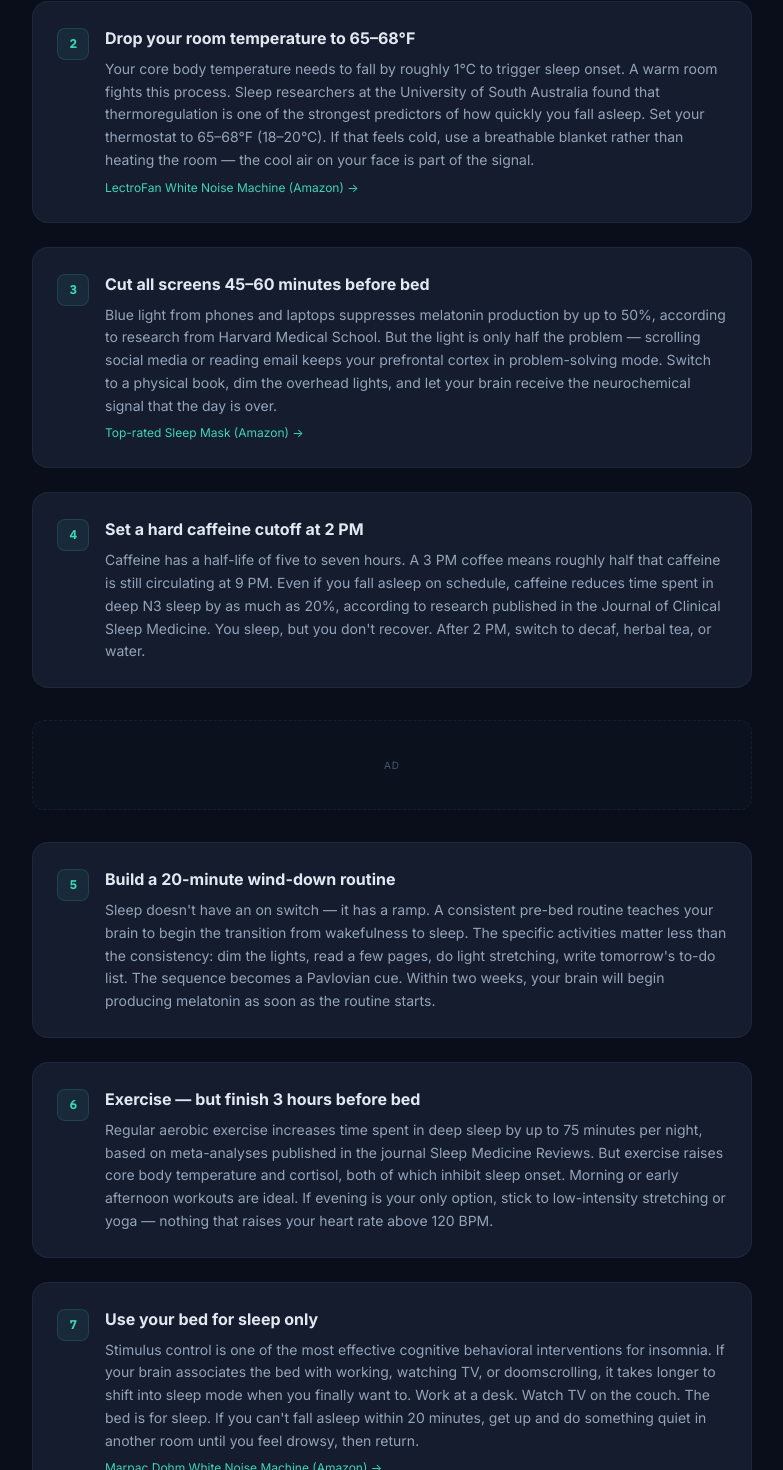
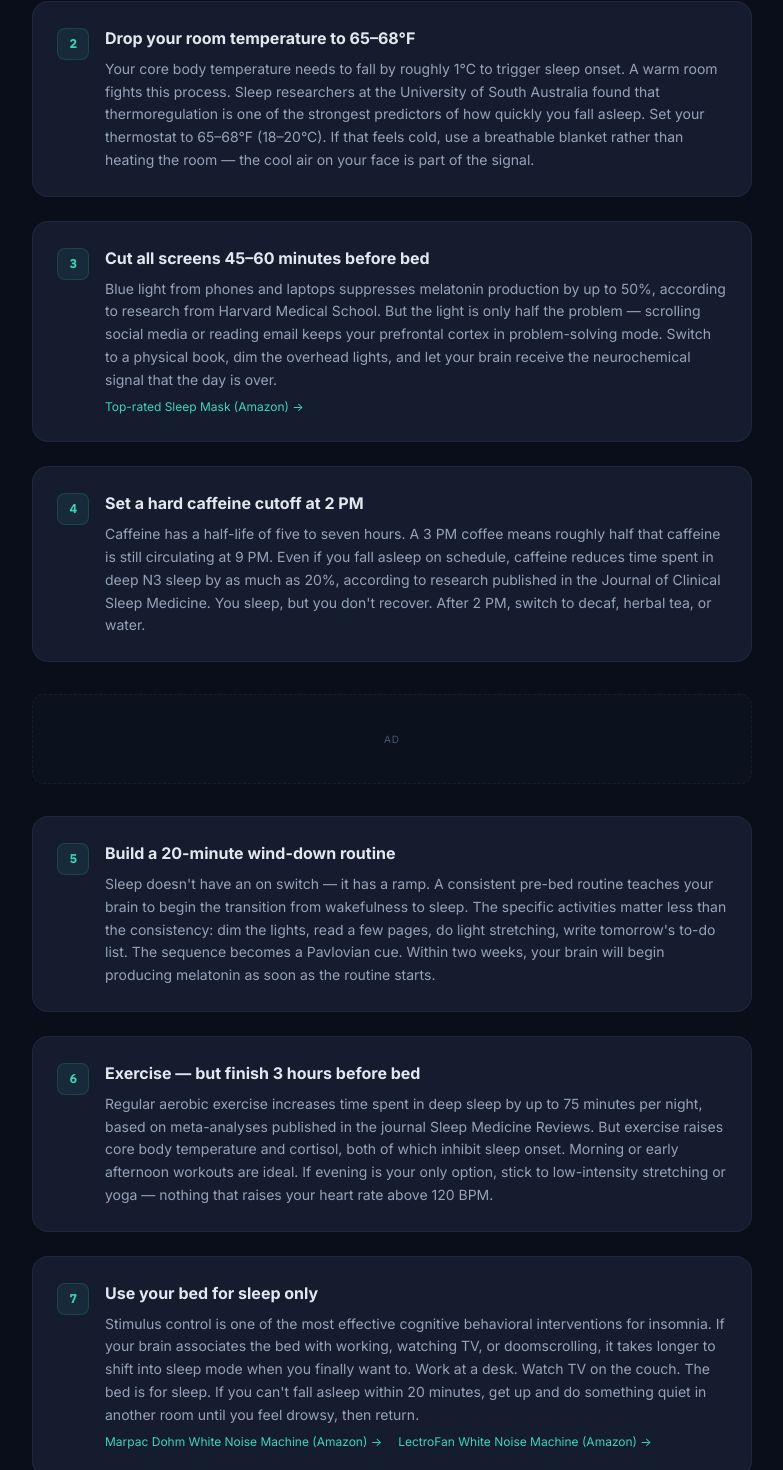
Before and after one commit to James-Hill-864/sleep-calculator, a React (Vite) app: page /sleep-tips in a window 1280 px wide. Shown: the part 602-2072 px from the top of the page, without its empty margins (248-1031 px from the left). Built offline with nearby package versions, Linux system fonts and the light colour scheme.

Commit message:
Move LectroFan link from tip 2 to tip 7, remove temp tip affiliate

```diff
--- a/src/pages/SleepTips.jsx
+++ b/src/pages/SleepTips.jsx
@@ -10,7 +10,6 @@ const TIPS = [
   {
     title: 'Drop your room temperature to 65–68°F',
     body: 'Your core body temperature needs to fall by roughly 1°C to trigger sleep onset. A warm room fights this process. Sleep researchers at the University of South Australia found that thermoregulation is one of the strongest predictors of how quickly you fall asleep. Set your thermostat to 65–68°F (18–20°C). If that feels cold, use a breathable blanket rather than heating the room — the cool air on your face is part of the signal.',
-    affiliate: { href: 'https://amzn.to/4e1Zbnd', label: 'LectroFan White Noise Machine (Amazon) →' },
   },
   {
     title: 'Cut all screens 45–60 minutes before bed',
@@ -35,7 +34,10 @@ const TIPS_2 = [
   {
     title: 'Use your bed for sleep only',
     body: 'Stimulus control is one of the most effective cognitive behavioral interventions for insomnia. If your brain associates the bed with working, watching TV, or doomscrolling, it takes longer to shift into sleep mode when you finally want to. Work at a desk. Watch TV on the couch. The bed is for sleep. If you can\'t fall asleep within 20 minutes, get up and do something quiet in another room until you feel drowsy, then return.',
-    affiliate: { href: 'https://amzn.to/4dIURsS', label: 'Marpac Dohm White Noise Machine (Amazon) →' },
+    affiliate: [
+      { href: 'https://amzn.to/4dIURsS', label: 'Marpac Dohm White Noise Machine (Amazon) →' },
+      { href: 'https://amzn.to/4e1Zbnd', label: 'LectroFan White Noise Machine (Amazon) →' },
+    ],
   },
 ]
 
@@ -100,9 +102,15 @@ export default function SleepTips() {
                     <h2 className="text-base font-bold text-sleep-text mb-2">{tip.title}</h2>
                     <p className="text-sm text-sleep-muted leading-relaxed">{tip.body}</p>
                     {tip.affiliate && (
-                      <a href={tip.affiliate.href} target="_blank" rel="noopener noreferrer" className="inline-flex items-center gap-1.5 text-xs text-sleep-accent hover:underline mt-2">
-                        {tip.affiliate.label}
-                      </a>
+                      Array.isArray(tip.affiliate)
+                        ? tip.affiliate.map((a, j) => (
+                          <a key={j} href={a.href} target="_blank" rel="noopener noreferrer" className="inline-flex items-center gap-1.5 text-xs text-sleep-accent hover:underline mt-2 mr-4">
+                            {a.label}
+                          </a>
+                        ))
+                        : <a href={tip.affiliate.href} target="_blank" rel="noopener noreferrer" className="inline-flex items-center gap-1.5 text-xs text-sleep-accent hover:underline mt-2">
+                            {tip.affiliate.label}
+                          </a>
                     )}
                   </div>
                 </div>
```
